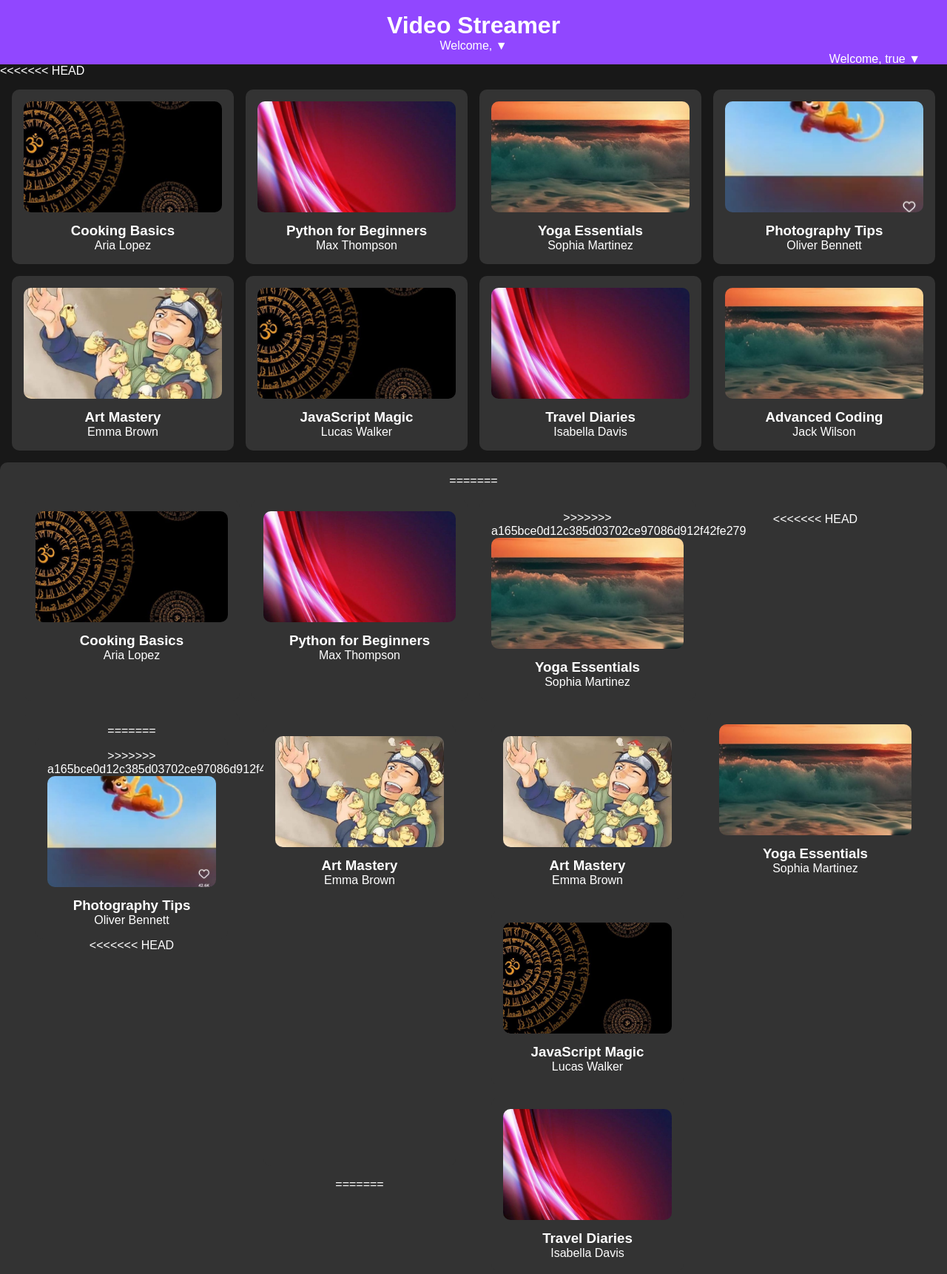
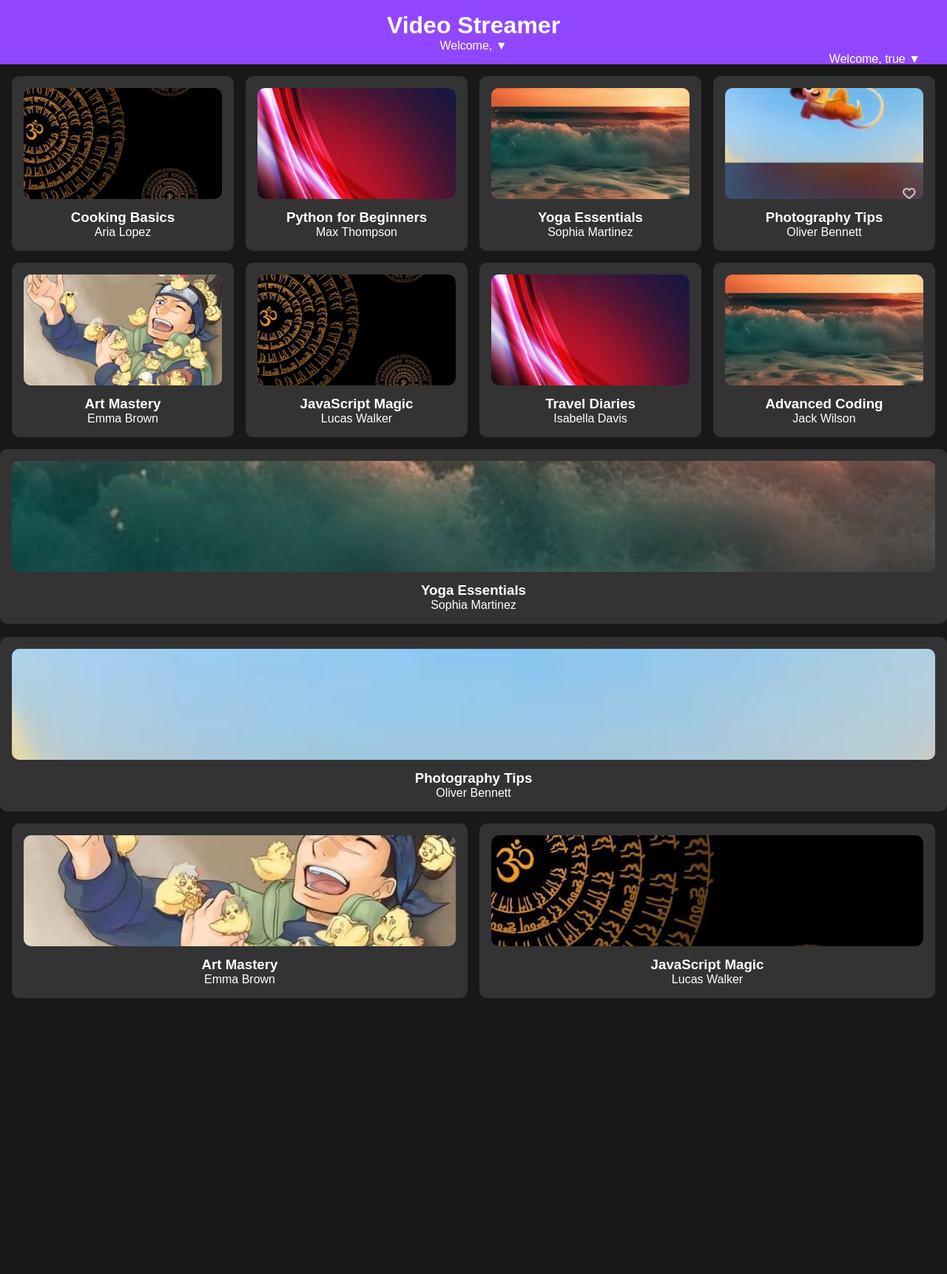
Before and after one commit to RAJ-004/Luive-Video-stremer, a plain HTML site: page index.html in a window 1280 px wide. Shown: the top 1722 px of the page at 74% size. After the commit the page ends 1365 px from the top, so only its background shows below. Drawn offline with Linux system fonts and the light colour scheme; sample sign-in values are in the browser's storage.

Commit message:
some more changes

```diff
--- a/index.html
+++ b/index.html
@@ -18,28 +18,27 @@
   </header>
 
   <!-- Video Grid -->
-<<<<<<< HEAD
 <div class="video-grid">
   <div class="video-card" onclick="openVideo('video/video1.mp4')">
-      <img src="./Thumbnail/video1.jpg" alt="Thumbnail 1" class="thumbnail">
+    <img src="Thumbnail/video1.jpg" alt="Thumbnail 1" class="thumbnail">
     <h3>Cooking Basics</h3>
     <p>Aria Lopez</p>
   </div>
 
   <div class="video-card" onclick="openVideo('video/video2.mp4')">
-      <img src="./Thumbnail/video2.jpg" alt="Thumbnail 2" class="thumbnail">
+    <img src="Thumbnail/video2.jpg" alt="Thumbnail 2" class="thumbnail">
     <h3>Python for Beginners</h3>
     <p>Max Thompson</p>
   </div>
 
   <div class="video-card" onclick="openVideo('video/video3.mp4')">
-      <img src="./Thumbnail/video3.jpg" alt="Thumbnail 3" class="thumbnail">
+    <img src="Thumbnail/video3.jpg" alt="Thumbnail 3" class="thumbnail">
     <h3>Yoga Essentials</h3>
     <p>Sophia Martinez</p>
   </div>
 
   <div class="video-card" onclick="openVideo('video/video4.mp4')">
-      <img src="./Thumbnail/video4.jpg" alt="Thumbnail 4" class="thumbnail">
+    <img src="Thumbnail/video4.jpg" alt="Thumbnail 4" class="thumbnail">
     <h3>Photography Tips</h3>
     <p>Oliver Bennett</p>
   </div>
@@ -47,134 +46,58 @@
 
 <div class="video-grid">
   <div class="video-card" onclick="openVideo('video/video5.mp4')">
-      <img src="./Thumbnail/video5.jpg" alt="Thumbnail 1" class="thumbnail">
+    <img src="Thumbnail/video5.jpg" alt="Thumbnail 1" class="thumbnail">
     <h3>Art Mastery</h3>
     <p>Emma Brown</p>
   </div>
 
   <div class="video-card" onclick="openVideo('video/video1.mp4')">
-      <img src="./Thumbnail/video1.jpg" alt="Thumbnail 2" class="thumbnail">
+    <img src="Thumbnail/video1.jpg" alt="Thumbnail 2" class="thumbnail">
     <h3>JavaScript Magic</h3>
     <p>Lucas Walker</p>
   </div>
 
   <div class="video-card" onclick="openVideo('video/video3.mp4')">
-      <img src="./Thumbnail/video2.jpg" alt="Thumbnail 3" class="thumbnail">
+    <img src="Thumbnail/video2.jpg" alt="Thumbnail 3" class="thumbnail">
     <h3>Travel Diaries</h3>
     <p>Isabella Davis</p>
   </div>
 
   <div class="video-card" onclick="openVideo('video/video4.mp4')">
-      <img src="./Thumbnail/video3.jpg" alt="Thumbnail 4" class="thumbnail">
+    <img src="Thumbnail/video3.jpg" alt="Thumbnail 4" class="thumbnail">
     <h3>Advanced Coding</h3>
     <p>Jack Wilson</p>
   </div>
 </div>
 
 <div class="video-card" onclick="openVideo('video/video3.mp4')">
-=======
-<div class="video-grid">
-  <div class="video-card" onclick="openVideo('./video/video1.mp4')">
-    <img src="./Thumbnail/video1.jpg" alt="Thumbnail 1" class="thumbnail">
-    <h3>Cooking Basics</h3>
-    <p>Aria Lopez</p>
-  </div>
-
-  <div class="video-card" onclick="openVideo('./video/video2.mp4')">
-    <img src="./Thumbnail/video2.jpg" alt="Thumbnail 2" class="thumbnail">
-    <h3>Python for Beginners</h3>
-    <p>Max Thompson</p>
-  </div>
-
-  <div class="video-card" onclick="openVideo('./video/video3.mp4')">
->>>>>>> a165bce0d12c385d03702ce97086d912f42fe279
-    <img src="./Thumbnail/video3.jpg" alt="Thumbnail 3" class="thumbnail">
+  <img src="Thumbnail/video3.jpg" alt="Thumbnail 3" class="thumbnail">
   <h3>Yoga Essentials</h3>
   <p>Sophia Martinez</p>
 </div>
 <br>
 
-<<<<<<< HEAD
 <div class="video-card" onclick="openVideo('video/video4.mp4')">
-=======
-  <div class="video-card" onclick="openVideo('./video/video4.mp4')">
->>>>>>> a165bce0d12c385d03702ce97086d912f42fe279
-    <img src="./Thumbnail/video4.jpg" alt="Thumbnail 4" class="thumbnail">
-    <h3>Photography Tips</h3>
-    <p>Oliver Bennett</p>
-  </div>
-<<<<<<< HEAD
-  </div>
-
-  <div class="video-grid">
-    <div class="video-card" onclick="openVideo('video/video5.mp4')">
-      <img src="./Thumbnail/video5.jpg" alt="Thumbnail 1" class="thumbnail">
-      <h3>Art Mastery</h3>
-      <p>Emma Brown</p>
-    </div>
-=======
-</div>
-
-<div class="video-grid">
-  <div class="video-card" onclick="openVideo('./video/video5.mp4')">
-    <img src="./Thumbnail/video5.jpg" alt="Thumbnail 1" class="thumbnail">
-    <h3>Art Mastery</h3>
-    <p>Emma Brown</p>
-  </div>
-
-  <div class="video-card" onclick="openVideo('./video/video1.mp4')">
-    <img src="./Thumbnail/video1.jpg" alt="Thumbnail 2" class="thumbnail">
-    <h3>JavaScript Magic</h3>
-    <p>Lucas Walker</p>
-  </div>
-
-  <div class="video-card" onclick="openVideo('./video/video3.mp4')">
-    <img src="./Thumbnail/video2.jpg" alt="Thumbnail 3" class="thumbnail">
-    <h3>Travel Diaries</h3>
-    <p>Isabella Davis</p>
-  </div>
-
-  <div class="video-card" onclick="openVideo('./video/video4.mp4')">
-    <img src="./Thumbnail/video3.jpg" alt="Thumbnail 4" class="thumbnail">
-    <h3>Advanced Coding</h3>
-    <p>Jack Wilson</p>
-  </div>
-</div>
-
-<div class="video-card" onclick="openVideo('./video/video3.mp4')">
-  <img src="./Thumbnail/video3.jpg" alt="Thumbnail 3" class="thumbnail">
-  <h3>Yoga Essentials</h3>
-  <p>Sophia Martinez</p>
-</div>
-<br>
-
-<div class="video-card" onclick="openVideo('./video/video4.mp4')">
-  <img src="./Thumbnail/video4.jpg" alt="Thumbnail 4" class="thumbnail">
+  <img src="Thumbnail/video4.jpg" alt="Thumbnail 4" class="thumbnail">
   <h3>Photography Tips</h3>
   <p>Oliver Bennett</p>
 </div>
 </div>
 
 <div class="video-grid">
-<div class="video-card" onclick="openVideo('./video/video5.mp4')">
-  <img src="./Thumbnail/video5.jpg" alt="Thumbnail 1" class="thumbnail">
+<div class="video-card" onclick="openVideo('video/video5.mp4')">
+  <img src="Thumbnail/video5.jpg" alt="Thumbnail 1" class="thumbnail">
   <h3>Art Mastery</h3>
   <p>Emma Brown</p>
 </div>
 
-<div class="video-card" onclick="openVideo('./video/video1.mp4')">
-  <img src="./Thumbnail/video1.jpg" alt="Thumbnail 2" class="thumbnail">
-  <h3>JavaScript Magic</h3>
-  <p>Lucas Walker</p>
-</div>
->>>>>>> a165bce0d12c385d03702ce97086d912f42fe279
-
 <div class="video-card" onclick="openVideo('video/video1.mp4')">
-      <img src="./Thumbnail/video1.jpg" alt="Thumbnail 2" class="thumbnail">
+  <img src="Thumbnail/video1.jpg" alt="Thumbnail 2" class="thumbnail">
   <h3>JavaScript Magic</h3>
   <p>Lucas Walker</p>
 </div>
 
+
   <script src="script.js"></script>
 </body>
 </html>
--- a/style1.css
+++ b/style1.css
@@ -1,9 +1,3 @@
-@media (max-width: 600px) {
-  .video-grid {
-    grid-template-columns: 1fr;
-  }
-}
-
 /* General Reset */
 * {
   margin: 0;
@@ -11,21 +5,14 @@
   box-sizing: border-box;
 }
 
-:root {
-  --background-color: #181818;
-  --accent-color: #9147FF;
-  --text-color: #fff;
-  --card-color: #333;
-}
-
 body {
   font-family: Arial, sans-serif;
-  background-color: var(--background-color);
-  color: var(--text-color);
+  background-color: #181818;
+  color: #fff;
 }
 
 header {
-  background-color: var(--accent-color);
+  background-color: #9147FF;
   padding: 1rem;
   text-align: center;
 }
@@ -42,7 +29,7 @@ h1 {
 }
 
 .video-card {
-  background-color: var(--card-color);
+  background-color: #333;
   padding: 1rem;
   text-align: center;
   cursor: pointer;
@@ -50,11 +37,9 @@ h1 {
 }
 
 .thumbnail {
-  width: 100%;
+  background-color: #9147FF;
   height: 150px;
-  object-fit: cover;
   border-radius: 10px;
-  margin-bottom: 10px;
 }
 
 .video-player {
@@ -65,13 +50,11 @@ h1 {
 
 video {
   width: 70%;
-  max-width: 100%;
   border-radius: 10px;
 }
 
 .recommendations {
   display: flex;
-  flex-wrap: wrap;
   gap: 1rem;
   margin: 1rem;
 }
@@ -81,7 +64,6 @@ video {
   padding: 1rem;
   background-color: #222;
   border-radius: 10px;
-  line-height: 1.5;
 }
 
 #commentInput {
@@ -91,26 +73,20 @@ video {
   margin-right: 0.5rem;
 }
 
-#commentInput:focus {
-  outline: 2px solid var(--accent-color);
-  outline-offset: 2px;
-}
-
 button {
-  background-color: var(--accent-color);
+  background-color: #9147FF;
   color: white;
   padding: 0.5rem;
   border: none;
   cursor: pointer;
 }
 
-button:hover {
-  background-color: #772ce8;
-}
-
-button:focus {
-  outline: 2px solid #fff;
-  outline-offset: 2px;
+.thumbnail {
+  width: 100%;
+  height: 150px;
+  object-fit: cover;
+  border-radius: 10px;
+  margin-bottom: 10px;
 }
 
 .user-info {
```
Lines whose indentation alone changed are shown as unchanged.
